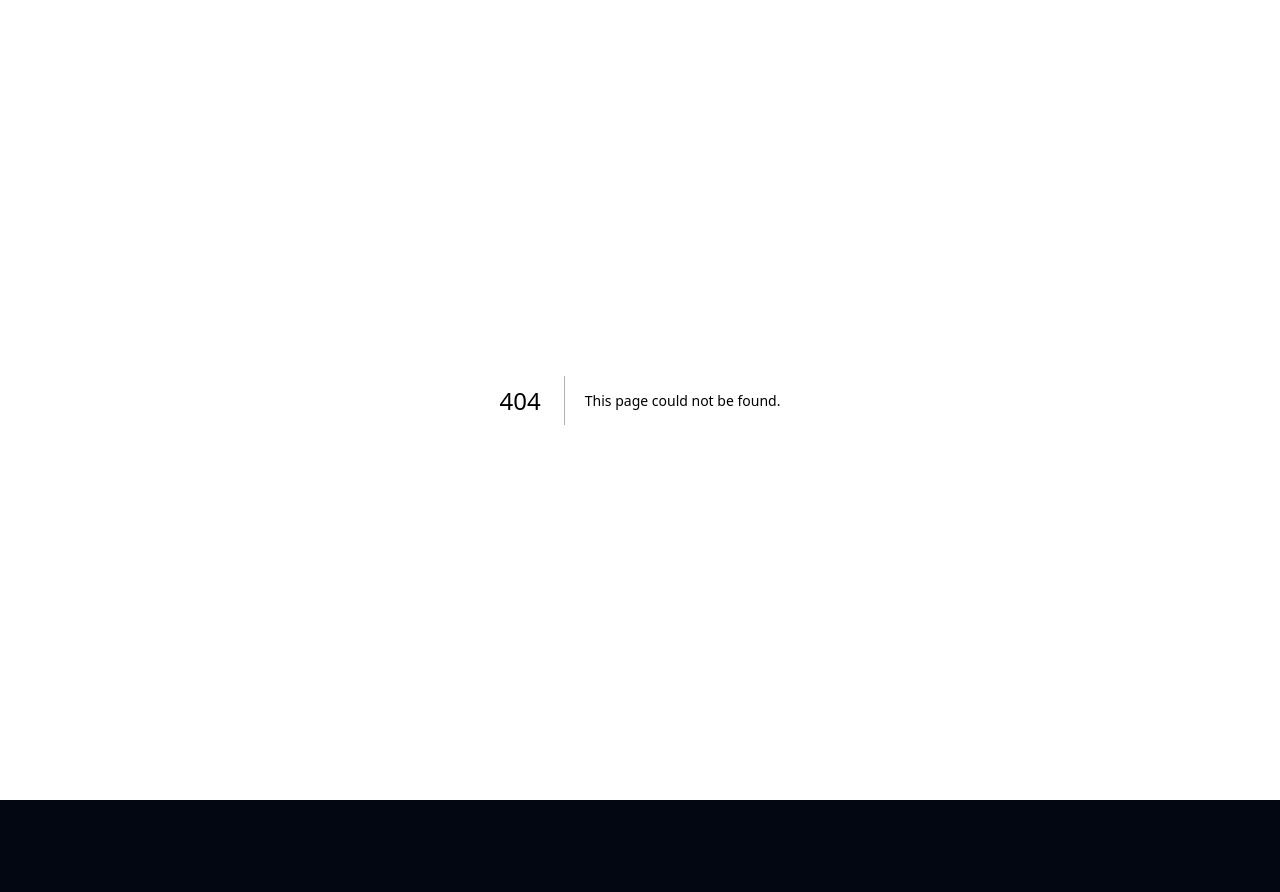
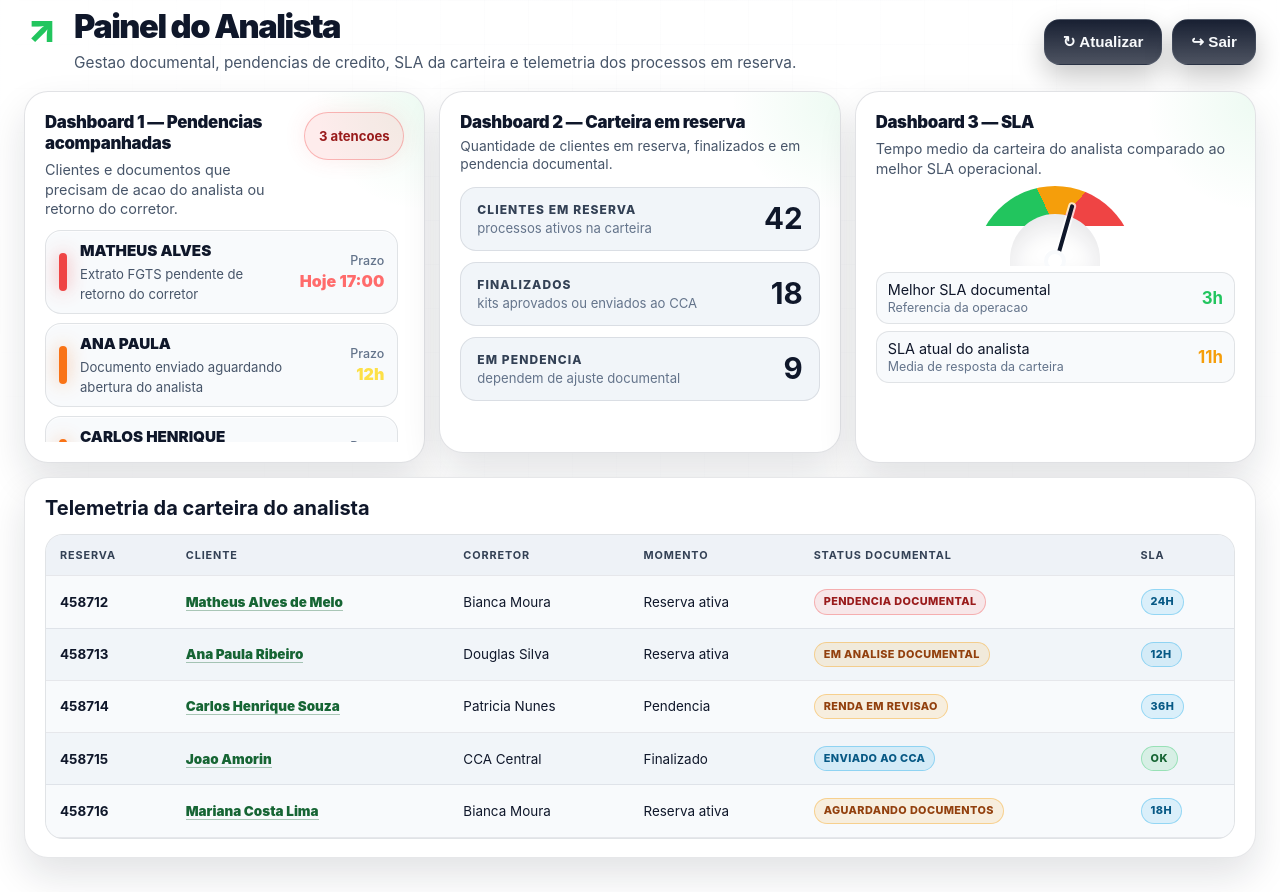
Before and after one commit to catsandygo-design/MAQ2-CREDITO, a Next.js app: page /app/analista in a window 1280 px wide. Before the commit this address had no page. Before the commit the page ends 800 px from the top, so only its background shows below. Built offline with nearby package versions, Linux system fonts and the light colour scheme.

Commit message:
feat: cria painel analista em app

```diff
--- /dev/null
+++ b/src/app/app/analista/page.tsx
@@ -0,0 +1,140 @@
+const pendenciasAnalista = [
+  ['critico', 'MATHEUS ALVES', 'Extrato FGTS pendente de retorno do corretor', 'Hoje 17:00'],
+  ['medio', 'ANA PAULA', 'Documento enviado aguardando abertura do analista', '12h'],
+  ['medio', 'CARLOS HENRIQUE', 'Renda informal exige declaracao complementar', '24h'],
+  ['ok', 'JOAO AMORIN', 'Kit documental aprovado para envio ao CCA', 'OK'],
+];
+
+const telemetria = [
+  ['458712', 'Matheus Alves de Melo', 'Bianca Moura', 'Reserva ativa', 'Pendencia documental', '24h'],
+  ['458713', 'Ana Paula Ribeiro', 'Douglas Silva', 'Reserva ativa', 'Em analise documental', '12h'],
+  ['458714', 'Carlos Henrique Souza', 'Patricia Nunes', 'Pendencia', 'Renda em revisao', '36h'],
+  ['458715', 'Joao Amorin', 'CCA Central', 'Finalizado', 'Enviado ao CCA', 'OK'],
+  ['458716', 'Mariana Costa Lima', 'Bianca Moura', 'Reserva ativa', 'Aguardando documentos', '18h'],
+];
+
+const resumoCarteira = [
+  ['Clientes em reserva', '42', 'processos ativos na carteira'],
+  ['Finalizados', '18', 'kits aprovados ou enviados ao CCA'],
+  ['Em pendencia', '9', 'dependem de ajuste documental'],
+];
+
+function badge(status: string) {
+  const s = status.toLowerCase();
+  if (s.includes('pend')) return 'cor-badge cor-badge-danger';
+  if (s.includes('finalizado') || s.includes('aprovado') || s.includes('ok')) return 'cor-badge cor-badge-ok';
+  if (s.includes('analise') || s.includes('aguardando') || s.includes('revisao')) return 'cor-badge cor-badge-warn';
+  return 'cor-badge cor-badge-info';
+}
+
+export default function AppAnalistaPage() {
+  return (
+    <main className="cor-page cor-page-premium" data-layout-version="analista-dashboards-v1">
+      <header className="cor-premium-top">
+        <div className="cor-premium-title">
+          <span className="cor-chart-icon">↗</span>
+          <div>
+            <h1>Painel do Analista</h1>
+            <p>Gestao documental, pendencias de credito, SLA da carteira e telemetria dos processos em reserva.</p>
+          </div>
+        </div>
+        <div className="cor-premium-actions cor-actions-no-primary">
+          <button>↻ Atualizar</button>
+          <button>↪ Sair</button>
+        </div>
+      </header>
+
+      <section className="cor-dash-grid cor-dash-premium">
+        <article className="cor-card cor-panel-alerts">
+          <div className="cor-panel-head">
+            <div>
+              <small>Dashboard 1 — Pendencias acompanhadas</small>
+              <p>Clientes e documentos que precisam de acao do analista ou retorno do corretor.</p>
+            </div>
+            <strong className="cor-urgent-pill">3 atencoes</strong>
+          </div>
+          <div className="cor-alert-list">
+            {pendenciasAnalista.map(([tone, nome, desc, prazo]) => (
+              <div className={`cor-alert-item cor-alert-${tone}`} key={nome}>
+                <i />
+                <div>
+                  <b>{nome}</b>
+                  <span>{desc}</span>
+                </div>
+                <em><small>Prazo</small>{prazo}</em>
+              </div>
+            ))}
+          </div>
+        </article>
+
+        <div className="cor-sla-stack">
+          <article className="cor-card cor-panel-sla">
+            <div className="cor-panel-head">
+              <div>
+                <small>Dashboard 2 — Carteira em reserva</small>
+                <p>Quantidade de clientes em reserva, finalizados e em pendencia documental.</p>
+              </div>
+            </div>
+            <div className="cca-flow-metrics">
+              {resumoCarteira.map(([label, total, desc]) => (
+                <div key={label}>
+                  <span>{label}</span>
+                  <b>{total}</b>
+                  <small>{desc}</small>
+                </div>
+              ))}
+            </div>
+          </article>
+        </div>
+
+        <article className="cor-card cor-panel-conversion">
+          <div className="cor-panel-head">
+            <div>
+              <small>Dashboard 3 — SLA</small>
+              <p>Tempo medio da carteira do analista comparado ao melhor SLA operacional.</p>
+            </div>
+          </div>
+          <div className="cor-speed-premium">
+            <div className="cor-speed-arc" />
+            <div className="cor-speed-needle" />
+            <span />
+          </div>
+          <div className="cor-sla-lines">
+            <div><span>Melhor SLA documental</span><small>Referencia da operacao</small><b className="green">3h</b></div>
+            <div><span>SLA atual do analista</span><small>Media de resposta da carteira</small><b className="orange">11h</b></div>
+          </div>
+        </article>
+      </section>
+
+      <section className="cor-table-card">
+        <h2>Telemetria da carteira do analista</h2>
+        <div className="cor-table-scroll">
+          <table className="cor-table">
+            <thead>
+              <tr>
+                <th>Reserva</th>
+                <th>Cliente</th>
+                <th>Corretor</th>
+                <th>Momento</th>
+                <th>Status documental</th>
+                <th>SLA</th>
+              </tr>
+            </thead>
+            <tbody>
+              {telemetria.map(([reserva, cliente, corretor, momento, status, sla]) => (
+                <tr key={reserva}>
+                  <td><strong>{reserva}</strong></td>
+                  <td><a className="cor-link" href={`/analista/checklist?cliente=${encodeURIComponent(cliente)}&reserva=${reserva}`}>{cliente}</a></td>
+                  <td>{corretor}</td>
+                  <td>{momento}</td>
+                  <td><span className={badge(status)}>{status}</span></td>
+                  <td><span className={badge(sla)}>{sla}</span></td>
+                </tr>
+              ))}
+            </tbody>
+          </table>
+        </div>
+      </section>
+    </main>
+  );
+}
--- a/src/app/globals.css
+++ b/src/app/globals.css
@@ -70,6 +70,11 @@ a { color: inherit; text-decoration: none; }
 .cor-page[data-layout-version^="cca-"] .cor-sla-stack,
 .cor-page[data-layout-version^="cca-"] .cor-panel-conversion { height:auto; min-height:430px; }
 .cor-page[data-layout-version^="cca-"] .cor-panel-sla { height:100%; }
+.cor-page[data-layout-version^="analista-"] .cor-dash-grid { grid-template-columns:repeat(3, minmax(320px, 1fr)); align-items:stretch; }
+.cor-page[data-layout-version^="analista-"] .cor-panel-alerts,
+.cor-page[data-layout-version^="analista-"] .cor-sla-stack,
+.cor-page[data-layout-version^="analista-"] .cor-panel-conversion { height:auto; min-height:360px; }
+.cor-page[data-layout-version^="analista-"] .cor-panel-sla { height:100%; }
 .cor-panel-head { position:relative; z-index:2; display:flex; justify-content:space-between; align-items:flex-start; gap:14px; margin-bottom:12px; min-height:0; }
 .cor-panel-head small { display:block; color:#0f172a; font-size:clamp(1.05rem, 1.25vw, 1.28rem); font-weight:950; text-transform:none; letter-spacing:-.02em; line-height:1.25; }
 .cor-panel-head p { margin:6px 0 0; color:#475569; font-size:.9rem; line-height:1.34; max-width:540px; }
```
